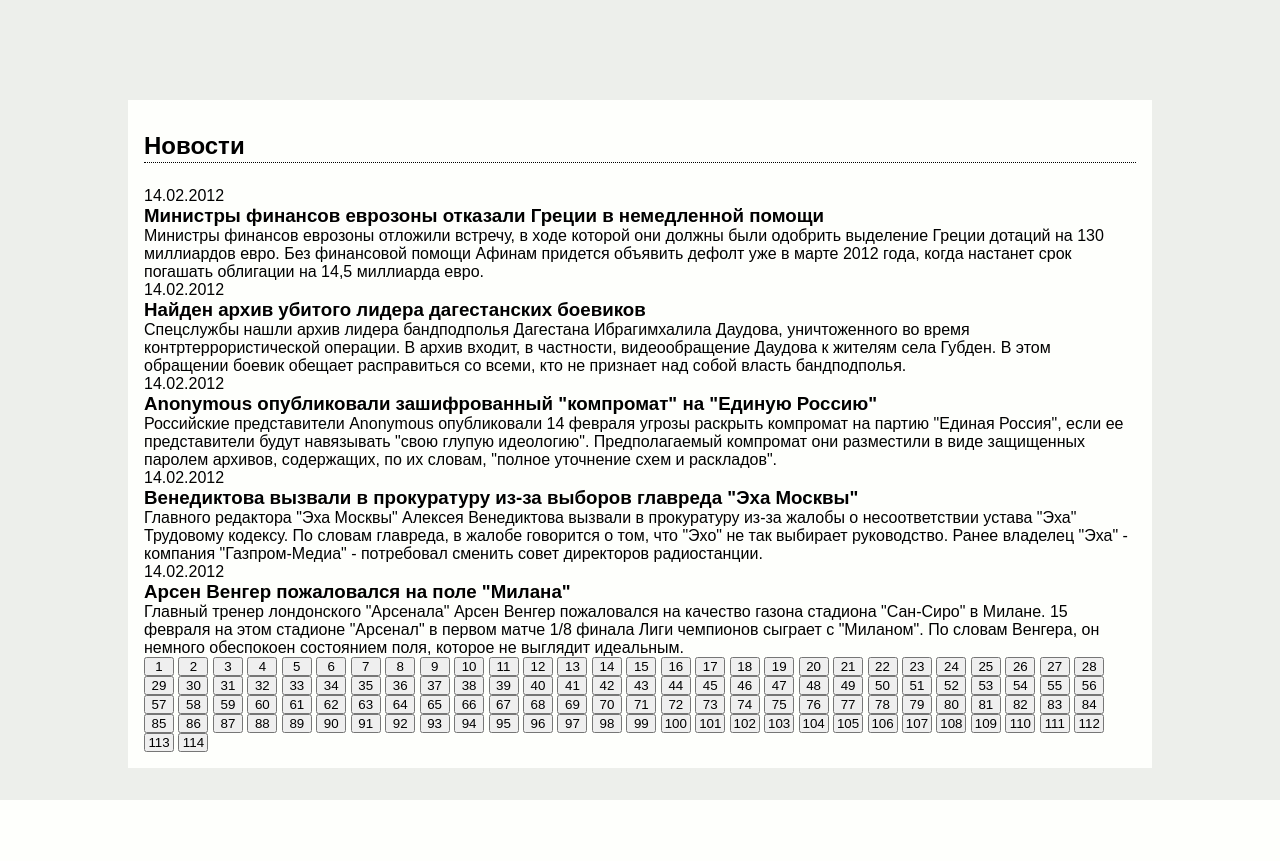
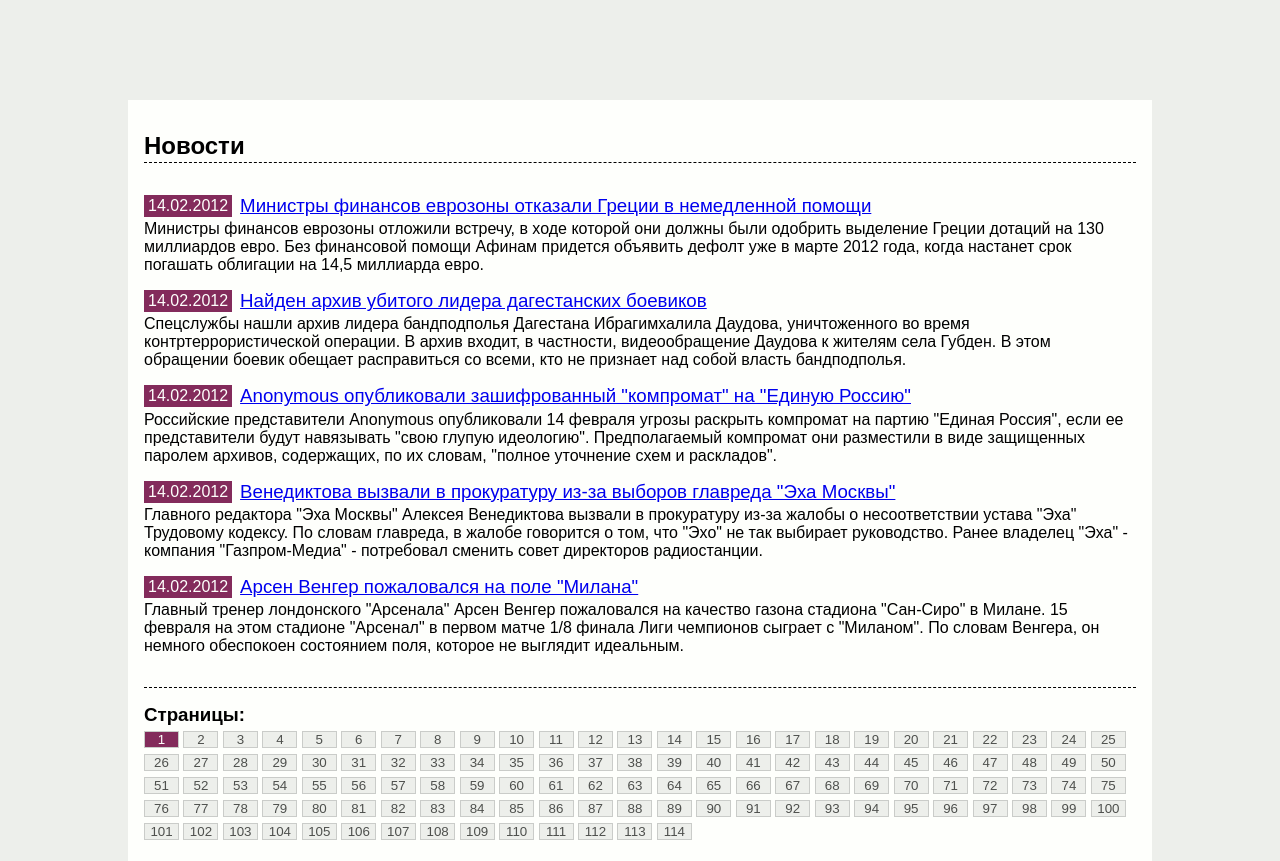
Before and after one commit to iwannabekoshka/techart-test-task, a PHP site: page /news.php?page=1 in a window 1280 px wide. Before the commit the page ends 800 px from the top, so only its background shows below. Run offline with PHP 8.4, Linux system fonts and the light colour scheme; data comes from the database, SQL or seed files in the repository.

Commit message:
feat: add style to news.php

```diff
--- a/css/scss/abstracts/_variables.scss
+++ b/css/scss/abstracts/_variables.scss
@@ -1,5 +1,7 @@
 // COLORS
 $color-camelot: #832B5B;
+$color-gray-asparagus: #4E504D;
+$color-celeste: #CACCC9;
 $color-gray-nurse: #EDEFEB;
 $color-ceramic: #FEFFFC;
 $color-marshland: #010201;
--- a/css/scss/main.scss
+++ b/css/scss/main.scss
@@ -4,4 +4,4 @@
 @import "base/helpers";
 
 @import "components/news/news";
-@import "components/news/news_preview";
+@import "components/news/news_item";
--- a/css/style.css
+++ b/css/style.css
@@ -24,8 +24,59 @@ body {
 
 .news__title {
   padding-bottom: 2px;
-  border-bottom: 1px dotted black;
+  border-bottom: 1px dashed black;
+}
+
+.news__body {
+  padding: 2em 0;
+}
+
+.news__footer {
+  border-top: 1px dashed black;
+  padding-top: 1em;
+}
+.news__footer h3 {
+  margin-bottom: 0.2em;
+}
+
+.news__pages .news__page-btn {
+  width: 35px;
+  margin-bottom: 5px;
+  background-color: #EDEFEB;
+  border: 1px solid #CACCC9;
+  color: #4E504D;
+}
+.news__pages .news__page-btn.active {
+  background-color: #832B5B;
+  color: #FEFFFC;
+}
+.news__pages .news__page-btn a {
+  display: inline-block;
+  width: 100%;
+  color: inherit;
+  text-decoration: none;
+}
+
+.news-item:not(:last-child) {
   margin-bottom: 1em;
 }
 
+.news-item__header {
+  display: flex;
+  align-items: center;
+  margin-bottom: 0.2em;
+}
+
+.news-item__date {
+  display: inline-block;
+  padding: 2px 4px;
+  margin-right: 0.5em;
+  background-color: #832B5B;
+  color: #FEFFFC;
+}
+
+.news-item__title {
+  font-weight: normal;
+}
+
 /*# sourceMappingURL=style.css.map */
--- a/queries/getNews.php
+++ b/queries/getNews.php
@@ -26,8 +26,8 @@ function createNewsBody($news) {
 	$newsItems = createNewsItems($news);
 
 	return "
+		<h2 class='news__title'>Новости</h2>
 		<div class='news__body'>
-			<h2 class='news__title'>Новости</h2>
 			$newsItems
 		</div>
 	";
@@ -43,10 +43,12 @@ function createNewsItems($news) {
 		$announce = $newsItem['announce'];
 
 		$newsItems .= "
-			<div class='news-item' data-id='$id'>
+			<div class='news-item'>
 				<div class='news-item__header'>
 					<span class='news-item__date'>$date</span>
-					<h3 class='news-item__title'>$title</h3>
+					<h3 class='news-item__title'>
+						<a href='./view.php?id=$id'>$title</a>
+					</h3>
 				</div>
 				<div class='news-item__body'>$announce</div>
 			</div>
@@ -61,7 +63,10 @@ function createNewsFooter($newsCount) {
 
 	return "
 		<div class='news__footer'>
-			$footerButtons
+			<h3>Страницы:</h3>
+			<div class='news__pages'>
+				$footerButtons
+			</div>
 		</div>";
 }
 
@@ -72,11 +77,12 @@ function createNewsFooterButtons($newsCount) {
 
 	for ($i = 0; $i < $pages; $i++) {
 		$pageNum = $i+1;
+		$classActive = $pageNum === (int)$_GET['page'] ? 'active' : '';
 
 		$buttons .= "
-			<a style='text-decoration: none' href='./news.php?page=$pageNum'>
-				<button style='width: 30px'>$pageNum</button>
-			</a>
+			<button class='news__page-btn $classActive'>
+				<a href='./news.php?page=$pageNum'>$pageNum</a>
+			</button>
 		";
 	}
 
```
Also changed, not shown: css/scss/components/news/_news.scss (+40 -2 lines), css/scss/components/news/_news_item.scss (added, +21 -0 lines), css/scss/components/news/_news_preview.scss (deleted), 1 other file.
